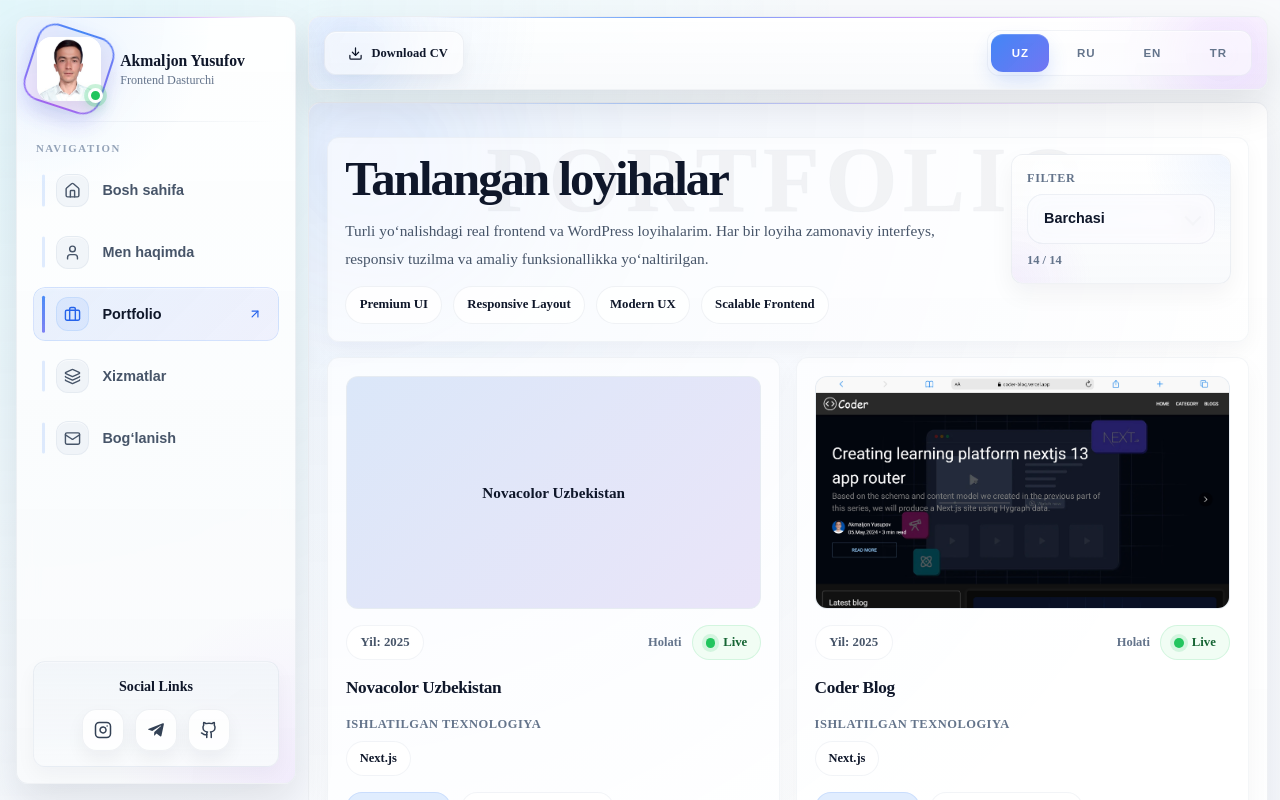
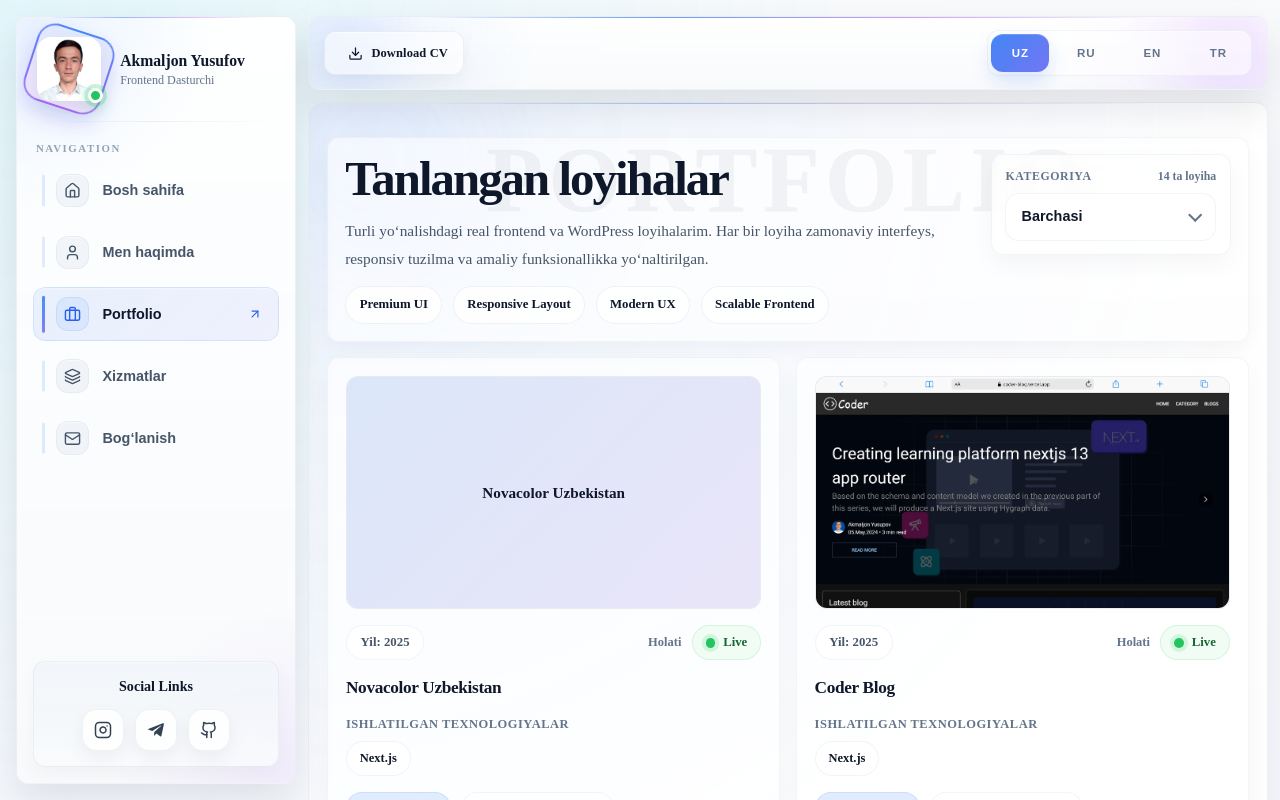
Before and after one commit to AkmaljonYusupov/Portfolio, a React app: page / in a window 1280 px wide. Both pictures are taken after a click on the button "Loyihalarni ko‘rish". Shown: the top 800 px of the page. Built offline with nearby package versions, Linux system fonts and the light colour scheme; the HTML template or start-up script is replaced by a standard one.

Commit message:
portfolio

```diff
--- a/src/components/sections/PortfolioSection.module.scss
+++ b/src/components/sections/PortfolioSection.module.scss
@@ -272,65 +272,43 @@
 }
 
 /* =========================
-   Compact Premium Select Filter
+   Simple Premium Dropdown Filter
 ========================= */
 .filterCompact {
   position: relative;
   width: min(100%, 290px);
   display: grid;
-  gap: 0.55rem;
-  padding: 0.95rem;
+  gap: 0.6rem;
+  padding: 0.85rem;
   border-radius: $radius-xs;
-  border: 1px solid rgba(148, 163, 184, 0.14);
-  background: linear-gradient(
-    180deg,
-    rgba(255, 255, 255, 0.86) 0%,
-    rgba(248, 250, 252, 0.9) 100%
-  );
-  backdrop-filter: blur(14px);
-  -webkit-backdrop-filter: blur(14px);
-  box-shadow:
-    0 10px 24px rgba(15, 23, 42, 0.05),
-    inset 0 1px 0 rgba(255, 255, 255, 0.5);
-
-  &::before {
-    content: "";
-    position: absolute;
-    inset: 0;
-    border-radius: inherit;
-    pointer-events: none;
-    background:
-      radial-gradient(circle at top right, rgba(59, 130, 246, 0.08), transparent 34%),
-      radial-gradient(circle at bottom left, rgba(168, 85, 247, 0.07), transparent 32%);
-  }
-
-  > * {
-    position: relative;
-    z-index: 1;
-  }
+  border: 1px solid rgba(148, 163, 184, 0.12);
+  background: rgba(255, 255, 255, 0.62);
+  backdrop-filter: blur(12px);
+  -webkit-backdrop-filter: blur(12px);
+  box-shadow: 0 10px 24px rgba(15, 23, 42, 0.04);
 
   :global(.dark) & {
-    background: linear-gradient(
-      180deg,
-      rgba(15, 23, 42, 0.72) 0%,
-      rgba(2, 6, 23, 0.82) 100%
-    );
+    background: rgba(255, 255, 255, 0.04);
     border-color: rgba(255, 255, 255, 0.08);
-    box-shadow:
-      0 14px 28px rgba(0, 0, 0, 0.22),
-      inset 0 1px 0 rgba(255, 255, 255, 0.04);
+    box-shadow: none;
   }
+}
+
+.filterHead {
+  display: flex;
+  align-items: center;
+  justify-content: space-between;
+  gap: 0.75rem;
+  min-width: 0;
 }
 
 .filterLabelText {
   display: inline-flex;
   align-items: center;
-  gap: 0.4rem;
-  margin: 0;
   color: #64748b;
-  font-size: 0.76rem;
+  font-size: 0.74rem;
   font-weight: 800;
-  letter-spacing: 0.06em;
+  letter-spacing: 0.05em;
   text-transform: uppercase;
   line-height: 1.2;
 
@@ -339,116 +317,207 @@
   }
 }
 
-.selectWrap {
-  position: relative;
+.filterCount {
+  display: inline-flex;
+  align-items: center;
+  justify-content: flex-end;
+  color: #64748b;
+  font-size: 0.74rem;
+  font-weight: 700;
+  white-space: nowrap;
+  line-height: 1.2;
+
+  :global(.dark) & {
+    color: #94a3b8;
+  }
+}
+
+.dropdownButton {
   width: 100%;
+  min-height: 48px;
+  display: flex;
+  align-items: center;
+  justify-content: space-between;
+  gap: 0.8rem;
+  padding: 0.8rem 0.95rem;
+  border-radius: 14px;
+  border: 1px solid rgba(148, 163, 184, 0.12);
+  background: rgba(255, 255, 255, 0.86);
+  color: #0f172a;
+  cursor: pointer;
+  transition:
+    border-color 0.2s ease,
+    background 0.2s ease,
+    transform 0.2s ease;
 
-  &::before {
-    content: "";
-    position: absolute;
-    inset: 0;
-    border-radius: 16px;
-    pointer-events: none;
-    background: linear-gradient(
-      135deg,
-      rgba(59, 130, 246, 0.08),
-      rgba(168, 85, 247, 0.06)
-    );
-    opacity: 0.9;
+  &:hover {
+    background: rgba(255, 255, 255, 0.96);
+    border-color: rgba(59, 130, 246, 0.18);
   }
 
-  &::after {
-    content: "";
-    position: absolute;
-    top: 50%;
-    right: 1rem;
-    width: 0.62rem;
-    height: 0.62rem;
-    border-right: 2px solid #64748b;
-    border-bottom: 2px solid #64748b;
-    transform: translateY(-65%) rotate(45deg);
-    pointer-events: none;
-    transition: transform 0.2s ease, border-color 0.2s ease;
+  :global(.dark) & {
+    background: rgba(255, 255, 255, 0.05);
+    color: #ffffff;
+    border-color: rgba(255, 255, 255, 0.08);
   }
 
-  :global(.dark) &::after {
+  :global(.dark) &:hover {
+    background: rgba(255, 255, 255, 0.07);
+    border-color: rgba(96, 165, 250, 0.2);
+  }
+}
+
+.dropdownButtonText {
+  min-width: 0;
+  overflow: hidden;
+  text-overflow: ellipsis;
+  white-space: nowrap;
+  text-align: left;
+  font-size: 0.9rem;
+  font-weight: 800;
+  line-height: 1.2;
+}
+
+.dropdownChevron {
+  width: 0.65rem;
+  height: 0.65rem;
+  flex-shrink: 0;
+  border-right: 2px solid #64748b;
+  border-bottom: 2px solid #64748b;
+  transform: rotate(45deg);
+  transition: transform 0.2s ease, border-color 0.2s ease;
+  margin-top: -0.16rem;
+
+  :global(.dark) & {
     border-right-color: #cbd5e1;
     border-bottom-color: #cbd5e1;
   }
 }
 
-.filterSelect {
-  position: relative;
-  z-index: 1;
-  width: 100%;
-  min-height: 50px;
-  padding: 0.82rem 2.9rem 0.82rem 1rem;
-  border-radius: 16px;
-  border: 1px solid rgba(148, 163, 184, 0.14);
-  background: rgba(255, 255, 255, 0.72);
-  color: #0f172a;
-  font-size: 0.9rem;
-  font-weight: 800;
-  line-height: 1.2;
-  outline: none;
-  cursor: pointer;
-  appearance: none;
-  -webkit-appearance: none;
-  -moz-appearance: none;
-  backdrop-filter: blur(10px);
-  -webkit-backdrop-filter: blur(10px);
-  transition:
-    border-color 0.22s ease,
-    box-shadow 0.22s ease,
-    background 0.22s ease,
-    transform 0.22s ease;
+.dropdownChevronOpen {
+  transform: rotate(-135deg);
+  margin-top: 0.16rem;
+}
 
-  &:hover {
-    border-color: rgba(59, 130, 246, 0.22);
-    background: rgba(255, 255, 255, 0.84);
-    box-shadow: 0 10px 24px rgba(15, 23, 42, 0.05);
+.dropdownMenu {
+  position: absolute;
+  top: calc(100% + 0.45rem);
+  left: 0;
+  right: 0;
+  z-index: 70;
+  display: grid;
+  gap: 0.32rem;
+  padding: 0.42rem;
+  border-radius: $radius-xs;
+  border: 1px solid rgba(148, 163, 184, 0.1);
+  background: rgba(255, 255, 255, 0.98);
+  backdrop-filter: blur(14px);
+  -webkit-backdrop-filter: blur(14px);
+  box-shadow:
+    0 18px 34px rgba(15, 23, 42, 0.1),
+    0 4px 14px rgba(15, 23, 42, 0.04);
+  max-height: 186px;
+  overflow-y: auto;
+  overflow-x: hidden;
+  scrollbar-width: thin;
+  scrollbar-color: rgba(148, 163, 184, 0.42) transparent;
+
+  &::-webkit-scrollbar {
+    width: 6px;
   }
 
-  &:focus {
-    border-color: rgba(59, 130, 246, 0.34);
-    background: rgba(255, 255, 255, 0.9);
-    box-shadow:
-      0 0 0 4px rgba(59, 130, 246, 0.08),
-      0 10px 22px rgba(59, 130, 246, 0.08);
+  &::-webkit-scrollbar-thumb {
+    background: rgba(148, 163, 184, 0.42);
+    border-radius: 999px;
+  }
+
+  &::-webkit-scrollbar-track {
+    background: transparent;
   }
 
   :global(.dark) & {
-    background: rgba(255, 255, 255, 0.06);
-    color: #ffffff;
+    background: rgba(15, 23, 42, 0.98);
     border-color: rgba(255, 255, 255, 0.08);
-    box-shadow: none;
-  }
-
-  :global(.dark) &:hover {
-    background: rgba(255, 255, 255, 0.08);
-    border-color: rgba(96, 165, 250, 0.2);
-  }
-
-  :global(.dark) &:focus {
-    background: rgba(255, 255, 255, 0.09);
-    border-color: rgba(96, 165, 250, 0.3);
     box-shadow:
-      0 0 0 4px rgba(59, 130, 246, 0.14),
-      0 10px 24px rgba(0, 0, 0, 0.16);
+      0 18px 34px rgba(0, 0, 0, 0.34),
+      0 4px 14px rgba(0, 0, 0, 0.2);
   }
 }
 
-.filterCount {
-  display: inline-flex;
+.dropdownItem {
+  width: 100%;
+  min-height: 42px;
+  display: flex;
   align-items: center;
-  justify-content: flex-start;
-  color: #64748b;
-  font-size: 0.78rem;
+  justify-content: space-between;
+  gap: 0.7rem;
+  padding: 0.72rem 0.82rem;
+  border: 0;
+  border-radius: 12px;
+  background: transparent;
+  color: #334155;
+  text-align: left;
+  font-size: 0.85rem;
   font-weight: 700;
-  line-height: 1.2;
+  cursor: pointer;
+  transition:
+    background 0.2s ease,
+    color 0.2s ease;
+
+  &:hover {
+    background: rgba(59, 130, 246, 0.08);
+    color: #2563eb;
+  }
 
   :global(.dark) & {
-    color: #94a3b8;
+    color: #e2e8f0;
+  }
+}
+
+.dropdownItemActive {
+  background: rgba(37, 99, 235, 0.1);
+  color: #2563eb;
+
+  :global(.dark) & {
+    color: #bfdbfe;
+    background: rgba(59, 130, 246, 0.16);
+  }
+}
+
+.dropdownItemText {
+  min-width: 0;
+  overflow-wrap: anywhere;
+  word-break: break-word;
+}
+
+.dropdownCheck {
+  flex-shrink: 0;
+}
+
+@media (max-width: 767px) {
+  .filterCompact {
+    width: 100%;
+    max-width: 100%;
+  }
+}
+
+@media (max-width: 420px) {
+  .filterCompact {
+    padding: 0.78rem;
+  }
+
+  .dropdownButton {
+    min-height: 46px;
+    padding: 0.76rem 0.88rem;
+  }
+
+  .dropdownButtonText {
+    font-size: 0.84rem;
+  }
+
+  .filterLabelText,
+  .filterCount {
+    font-size: 0.72rem;
   }
 }
 
@@ -1129,7 +1198,7 @@
 ========================= */
 @media (min-width: 768px) {
   .heroContent {
-    grid-template-columns: minmax(0, 1.25fr) minmax(220px, 0.42fr);
+    grid-template-columns: minmax(0, 1.25fr) minmax(240px, 0.45fr);
   }
 
   .cardsGrid {
@@ -1188,9 +1257,8 @@
     padding: 0.85rem;
   }
 
-  .filterSelect {
+  .dropdownButton {
     min-height: 48px;
-    font-size: 0.88rem;
   }
 }
 
@@ -1245,17 +1313,18 @@
     font-size: 0.72rem;
   }
 
-  .filterSelect {
+  .dropdownButton {
     min-height: 46px;
-    padding: 0.76rem 2.7rem 0.76rem 0.9rem;
-    font-size: 0.84rem;
+    padding: 0.76rem 0.9rem;
     border-radius: 14px;
   }
 
-  .selectWrap::after {
-    right: 0.88rem;
-    width: 0.56rem;
-    height: 0.56rem;
+  .dropdownButtonText {
+    font-size: 0.84rem;
+  }
+
+  .dropdownMenu {
+    max-height: 176px;
   }
 
   .filterCount {
--- a/src/components/sections/PortfolioSection.tsx
+++ b/src/components/sections/PortfolioSection.tsx
@@ -1,6 +1,6 @@
 import { AnimatePresence, motion, type Variants } from "framer-motion"
-import { ArrowUpRight, ExternalLink, X } from "lucide-react"
-import { useEffect, useMemo, useState } from "react"
+import { ArrowUpRight, Check, ExternalLink, X } from "lucide-react"
+import { useEffect, useMemo, useRef, useState } from "react"
 import styles from "./PortfolioSection.module.scss"
 
 type PortfolioProject = {
@@ -32,12 +32,12 @@
       statusLabel?: string
       yearLabel?: string
       filterLabel?: string
+      selectedCountLabel?: string
       modal?: {
         close?: string
         about?: string
         technologies?: string
         features?: string
-        year?: string
         status?: string
       }
     }
@@ -217,6 +217,9 @@
 
   const [activeCategory, setActiveCategory] = useState("all")
   const [selectedProject, setSelectedProject] = useState<PortfolioProject | null>(null)
+  const [filterOpen, setFilterOpen] = useState(false)
+
+  const filterRef = useRef<HTMLDivElement | null>(null)
 
   const categories = useMemo(() => {
     const uniqueCategories = Array.from(
@@ -255,13 +258,28 @@
     }
   }, [selectedProject])
 
+  useEffect(() => {
+    const handleClickOutside = (event: MouseEvent) => {
+      if (!filterRef.current) return
+      if (!filterRef.current.contains(event.target as Node)) {
+        setFilterOpen(false)
+      }
+    }
+
+    document.addEventListener("mousedown", handleClickOutside)
+    return () => document.removeEventListener("mousedown", handleClickOutside)
+  }, [])
+
   const allLabel = t?.portfolio?.allLabel ?? "Barchasi"
   const detailsLabel = t?.portfolio?.detailsButton ?? "Batafsil"
   const viewLabel = t?.portfolio?.viewProjectButton ?? "Loyihani ko‘rish"
-  const techLabel = t?.portfolio?.techLabel ?? "Ishlatilgan texnologiya"
+  const techLabel = t?.portfolio?.techLabel ?? "Ishlatilgan texnologiyalar"
   const statusLabel = t?.portfolio?.statusLabel ?? "Holati"
   const yearLabel = t?.portfolio?.yearLabel ?? "Yil"
-  const filterLabel = t?.portfolio?.filterLabel ?? "Filter"
+  const filterLabel = t?.portfolio?.filterLabel ?? "Kategoriya"
+  const selectedCountLabel = t?.portfolio?.selectedCountLabel ?? "ta loyiha"
+
+  const activeCategoryLabel = activeCategory === "all" ? allLabel : activeCategory
 
   return (
     <>
@@ -296,29 +314,65 @@
               </div>
 
               <div className={styles.heroRight}>
-                <div className={styles.filterCompact}>
-                  <label htmlFor="portfolio-filter" className={styles.filterLabelText}>
-                    {filterLabel}
-                  </label>
-
-                  <div className={styles.selectWrap}>
-                    <select
-                      id="portfolio-filter"
-                      className={styles.filterSelect}
-                      value={activeCategory}
-                      onChange={(e) => setActiveCategory(e.target.value)}
-                    >
-                      {categories.map((category) => (
-                        <option key={category} value={category}>
-                          {category === "all" ? allLabel : category}
-                        </option>
-                      ))}
-                    </select>
+                <div className={styles.filterCompact} ref={filterRef}>
+                  <div className={styles.filterHead}>
+                    <span className={styles.filterLabelText}>{filterLabel}</span>
+                    <span className={styles.filterCount}>
+                      {filteredProjects.length} {selectedCountLabel}
+                    </span>
                   </div>
 
-                  <span className={styles.filterCount}>
-                    {filteredProjects.length} / {items.length}
-                  </span>
+                  <button
+                    type="button"
+                    className={styles.dropdownButton}
+                    onClick={() => setFilterOpen((prev) => !prev)}
+                    aria-expanded={filterOpen}
+                    aria-haspopup="listbox"
+                  >
+                    <span className={styles.dropdownButtonText}>{activeCategoryLabel}</span>
+                    <span
+                      className={`${styles.dropdownChevron} ${
+                        filterOpen ? styles.dropdownChevronOpen : ""
+                      }`}
+                    />
+                  </button>
+
+                  <AnimatePresence>
+                    {filterOpen ? (
+                      <motion.div
+                        className={styles.dropdownMenu}
+                        initial={{ opacity: 0, y: 8, scale: 0.98 }}
+                        animate={{ opacity: 1, y: 0, scale: 1 }}
+                        exit={{ opacity: 0, y: 6, scale: 0.98 }}
+                        transition={{ duration: 0.18 }}
+                        role="listbox"
+                      >
+                        {categories.map((category) => {
+                          const isActive = activeCategory === category
+                          const label = category === "all" ? allLabel : category
+
+                          return (
+                            <button
+                              key={category}
+                              type="button"
+                              role="option"
+                              aria-selected={isActive}
+                              className={`${styles.dropdownItem} ${
+                                isActive ? styles.dropdownItemActive : ""
+                              }`}
+                              onClick={() => {
+                                setActiveCategory(category)
+                                setFilterOpen(false)
+                              }}
+                            >
+                              <span className={styles.dropdownItemText}>{label}</span>
+                              {isActive ? <Check size={16} className={styles.dropdownCheck} /> : null}
+                            </button>
+                          )
+                        })}
+                      </motion.div>
+                    ) : null}
+                  </AnimatePresence>
                 </div>
               </div>
             </div>
--- a/src/locales/uz.json
+++ b/src/locales/uz.json
@@ -408,7 +408,7 @@
       {
         "id": "neftgasprom",
         "title": "NeftGasProm",
-        "category": "Corporate Multi-language Website",
+        "category": "Multi-language Website",
         "text": "Korporativ yo‘nalishdagi ko‘p tilli va premium frontend loyiha. Kengaytiriladigan sahifalar tuzilmasi va zamonaviy UI bilan ishlangan.",
         "link": "https://neftgasprom.vercel.app/",
         "status": "Live",
```
